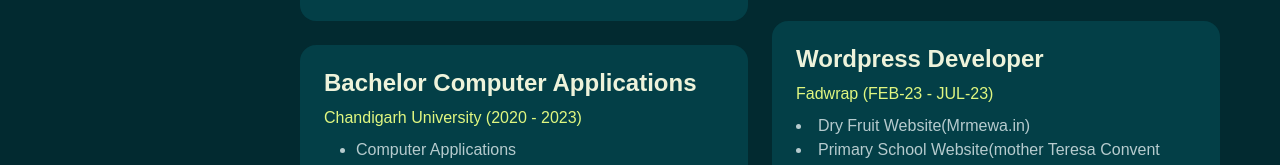
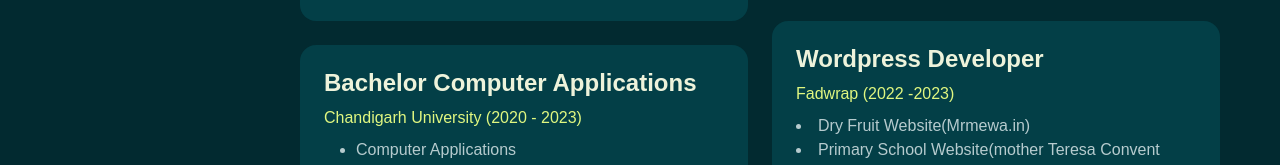
Before and after one commit to Rootroshan/roshansportfoliohub.github.io, a plain HTML site: page index.html in a window 1280 px wide. Shown: the part 3528-3693 px from the top of the page. Drawn offline with nearby package versions, Linux system fonts and the light colour scheme; files whose address does not match are found by name; a web font is replaced by a local one.

Commit message:
Update index.html

```diff
--- a/index.html
+++ b/index.html
@@ -332,7 +332,7 @@
                 <div class="col-12" data-aos="fade-up" data-aos-delay="600">
                   <div class="bg-base p-4 rounded-4 shadow-effect">
                     <h4>Wordpress Developer</h4>
-                    <p class="text-brand mb-2">Fadwrap (FEB-23 - JUL-23)</p>
+                    <p class="text-brand mb-2">Fadwrap (2022 -2023)</p>
                     <p class="mb-0">
                       <li>Dry Fruit Website(Mrmewa.in)</li>
                       <li>Primary School Website(mother Teresa Convent school)</li>
```
